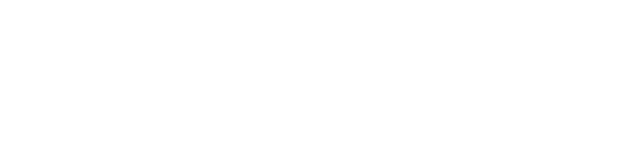
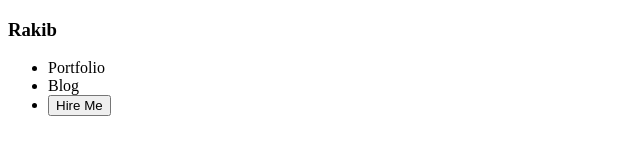
Before and after one commit to RakibulHaqueOntor/dev-portfolio, a plain HTML site: page index.html in a window 1280 px wide. Shown: the whole page, without its empty margins (0-640 px from the left). Drawn offline with Linux system fonts and the light colour scheme.

Commit message:
added css file

```diff
--- a/index.html
+++ b/index.html
@@ -7,7 +7,14 @@
 </head>
 <body>
   <header>
-
+    <nav>
+      <h3>Rakib</h3>
+      <ul>
+        <li><a href=""></a>Portfolio</li>
+        <li><a href=""></a>Blog</li>
+        <li><a href=""></a><button>Hire Me</button></li>
+      </ul>
+    </nav>
   </header>
 
 </body>
```
Also changed, not shown: style.css (added).
